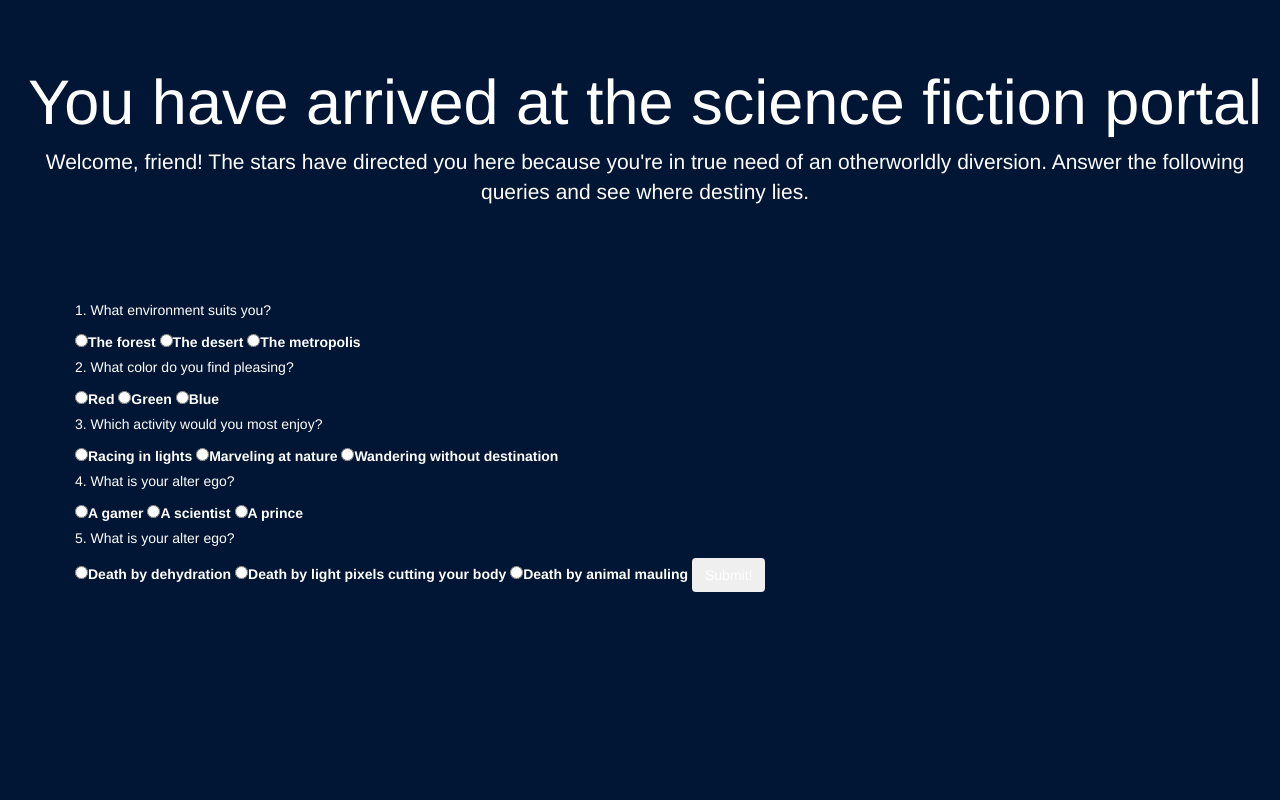
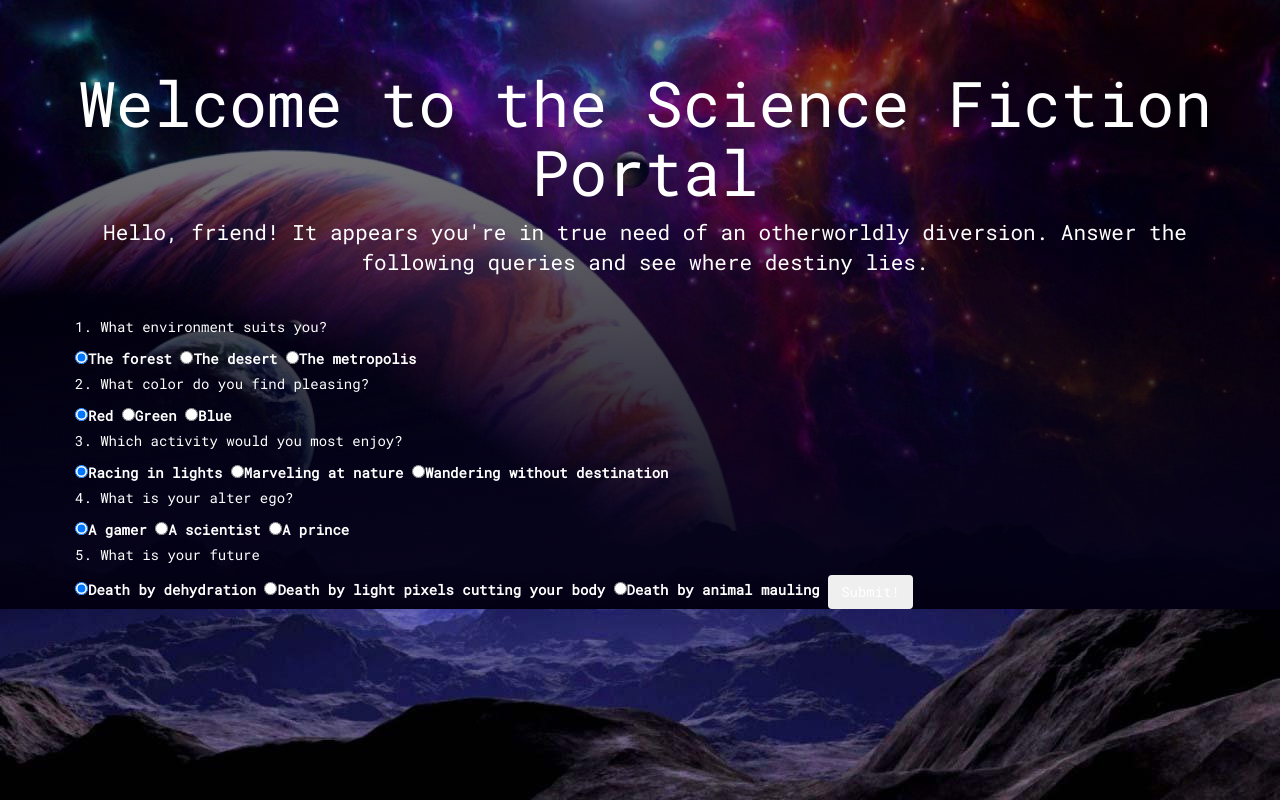
Before and after one commit to elise00/vacation, a plain HTML site: page index.html in a window 1280 px wide. Drawn offline with Linux system fonts and the light colour scheme.

Commit message:
Add background image and play with opacity and fit. Adjust padding of jumbotron.

```diff
--- a/css/styles.css
+++ b/css/styles.css
@@ -2,6 +2,10 @@ body {
   background-color: #011535;
   color: white;
   padding-left: 10px;
+  background-image: linear-gradient(to bottom, rgba(0, 0, 0, .4), rgba(3,0,20,1)),
+  url(../img/space.jpg);
+  background-repeat: no-repeat;
+  font-family: 'Roboto Mono', monospace;
 }
 
 img {
@@ -17,6 +21,9 @@ img {
 
 .jumbotron {
   text-align: center;
-  background-color: #011535;
-  color: white;
+  background-color: #00000000;
+  padding-bottom: 25px;
+  padding-left: 35px;
+  padding-right: 35px;
+  margin-bottom: 0px;
 }
--- a/index.html
+++ b/index.html
@@ -5,70 +5,73 @@
     <title>SCI-FI PORTAL</title>
     <link rel="stylesheet" href="css/bootstrap.css" type="text/css" media="all">
     <link href="css/styles.css" rel="stylesheet" type="text/css" media="all">
+    <link href="https://fonts.googleapis.com/css?family=Roboto+Mono" rel="stylesheet">
+    <script src="js/jquery-3.3.1.js"></script>
+    <script src="js/scripts.js"></script>
   </head>
 
   <body>
     <div class="jumbotron">
-      <h1>You have arrived at the science fiction portal</h1>
-      <p>Welcome, friend! The stars have directed you here because you're in true need of an otherworldly diversion. Answer the following queries and see where destiny lies.</p>
+      <h1>Welcome to the Science Fiction Portal</h1>
+      <p>Hello, friend! It appears you're in true need of an otherworldly diversion. Answer the following queries and see where destiny lies.</p>
     </div>
 
     <div class="container">
       <form action="">
       <p>1. What environment suits you?</p>
         <label>
-         <input type="radio" id="" name = "?" value="Select one">The forest
+          <input type="radio" class="environment"  value="2" checked>The forest
         </label>
         <label>
-          <input type="radio" id="" name = "?" value="Select one">The desert
+          <input type="radio" class="environment" value ="1">The desert
         </label>
         <label>
-          <input type="radio" id="" name = "?" value="Select one">The metropolis
+          <input type="radio" class="environment" value="3">The metropolis
         </label>
 
 
       <p>2. What color do you find pleasing?</p>
         <label>
-          <input type="radio" id="" name = "?" value="Select one">Red
+          <input type="radio" class="color" checked value="1">Red
         </label>
         <label>
-           <input type="radio" id="" name = "?" value="Select one">Green
+          <input type="radio" class="color">Green
         </label>
         <label>
-           <input type="radio" id="" name = "?" value="Select one">Blue
+          <input type="radio" class="color">Blue
          </label>
 
       <p>3. Which activity would you most enjoy?</p>
         <label>
-          <input type="radio" id="" name = "?" value="Select one">Racing in lights
+          <input type="radio" class="activity" checked>Racing in lights
         </label>
         <label>
-          <input type="radio" id="" name = "?" value="Select one">Marveling at nature
+          <input type="radio" class="activity">Marveling at nature
         </label>
         <label>
-          <input type="radio" id="" name = "?" value="Select one">Wandering without destination
+          <input type="radio" class="activity" value="1">Wandering without destination
         </label>
 
       <p>4. What is your alter ego?</p>
         <label>
-          <input type="radio" id="" name = "?" value="Select one">A gamer
+          <input type="radio" class="alterego" checked>A gamer
         </label>
         <label>
-          <input type="radio" id="" name = "?" value="Select one">A scientist
+          <input type="radio" class="alterego">A scientist
         </label>
         <label>
-          <input type="radio" id="" name = "?" value="Select one">A prince
+          <input type="radio" class="alterego" value="1">A prince
         </label>
 
-      <p>5. What is your alter ego?</p>
+      <p>5. What is your future</p>
         <label>
-          <input type="radio" id="" name = "?" value="Select one">Death by dehydration
+          <input type="radio" class="future" value="1" checked>Death by dehydration
         </label>
         <label>
-          <input type="radio" id="" name = "?" value="Select one">Death by light pixels cutting your body
+          <input type="radio" class="future">Death by light pixels cutting your body
         </label>
         <label>
-          <input type="radio" id="" name = "?" value="Select one">Death by animal mauling
+          <input type="radio" class="future">Death by animal mauling
         </label>
 
       <button type="submit" class="btn">Submit!</button>
@@ -97,8 +100,5 @@
         </div>
       </div>
     </div>
-
-    <script src="js/jquery-3.3.1.js"></script>
-    <script src="js/scripts.js"></script>
   </body>
 </html>
--- a/js/scripts.js
+++ b/js/scripts.js
@@ -1,29 +1,25 @@
 $(document).ready(function() {
-    $("form").submit(function(event) {
-      //add vars for diff id tags
-      //var total = add up all answers
-      var question1 = parseInt($("select#environment").val());
-      var question2 = parseInt($("select#sell2").val());
-      var question3 = parseInt($("select#sell3").val());
-      var question4 = parseInt($("select#sell4").val());
-      var question5 = parseInt($("select#sell5").val());
+  $("form").submit(function(event) {
+
+      //var total = add up answers
+      var question1 = parseInt($("input.environment").val());
+      var question3 = parseInt($("input.color").val());
+      var question2 = parseInt($("input.activity").val());
+      var question4 = parseInt($("input.alterego").val());
+      var question5 = parseInt($("input.future").val());
 
       var total = question1 + question2 + question3 + question4 + question5;
 
-      if (question1 === 0 || question2 === 0 || question3 === 0 || question4 === 0 || question5 === 0) {
-        alert("You haven't answered all the questions!")
-      }
-
-      else if (total <= 6) {
+      if (total <= 6) {
         $(".dune").show();
-        $("body").addClass("dune-background");
+        $("body").addClass();
       }
       else if (total < 6 || total <= 12) {
-        $(".jurassic").show();
+        $(".tron").show();
         $("body").addClass("jurassic-background");
       }
       else if (total === 13 || total <= 18) {
-        $(".tron").show();
+        $(".jurassic").show();
         $("body").addClass("tron-background");
       }
 
```
Also changed, not shown: img/space.jpg (added).
